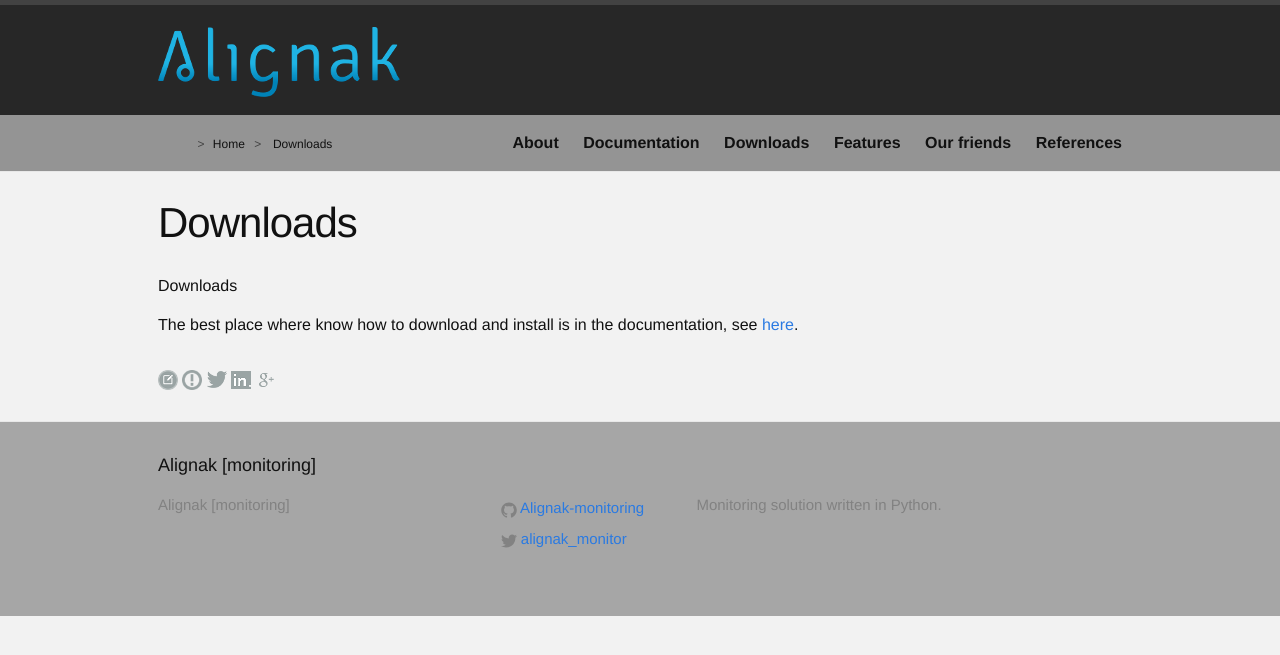
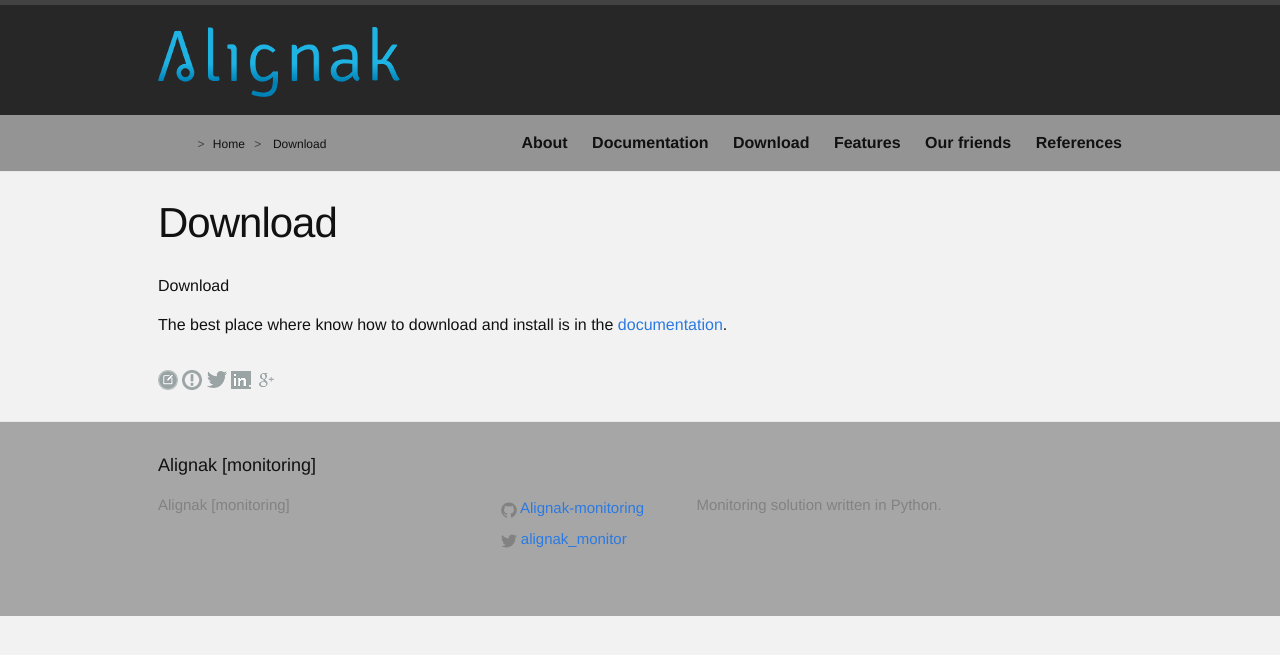
Before and after one commit to Alignak-monitoring/alignak-monitoring.github.io, a Jekyll site: the page built from downloads.md, in a window 1280 px wide. Shown: the top 655 px of the page. Built offline with Jekyll 4.4.1, drawn with Linux system fonts in a browser that asks for light colours.

Commit message:
Update download page

```diff
--- a/downloads.md
+++ b/downloads.md
@@ -1,11 +1,10 @@
 ---
 layout: page
-title: Downloads
-permalink: /downloads/
+title: Download
+permalink: /download/
 menu: true
 ---
 
-Downloads
+Download
 
-The best place where know how to download and install is in the documentation,
-see [here](http://alignak-doc.readthedocs.org/en/master-rewrite/02_installation/index.html).
+The best place where know how to download and install is in the [documentation](http://alignak-doc.readthedocs.org/en/master-rewrite/02_installation/index.html).
```
